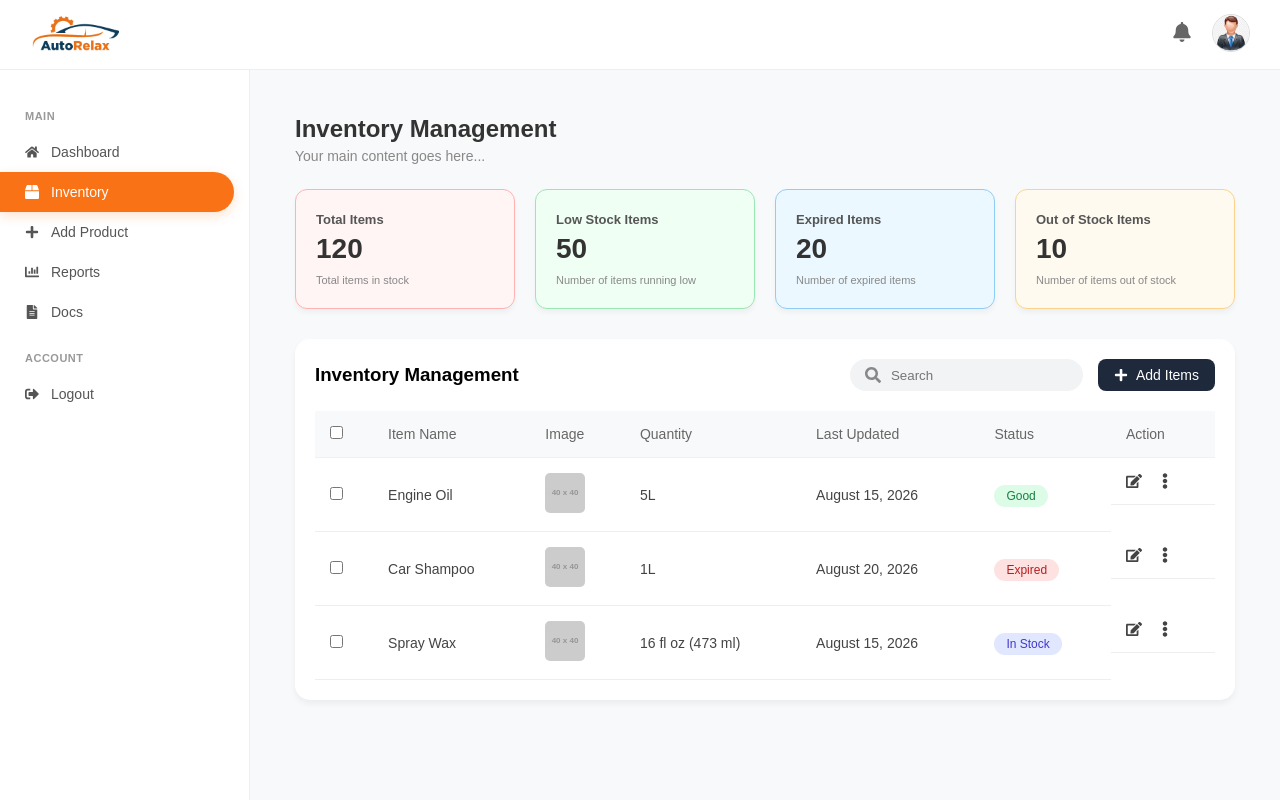
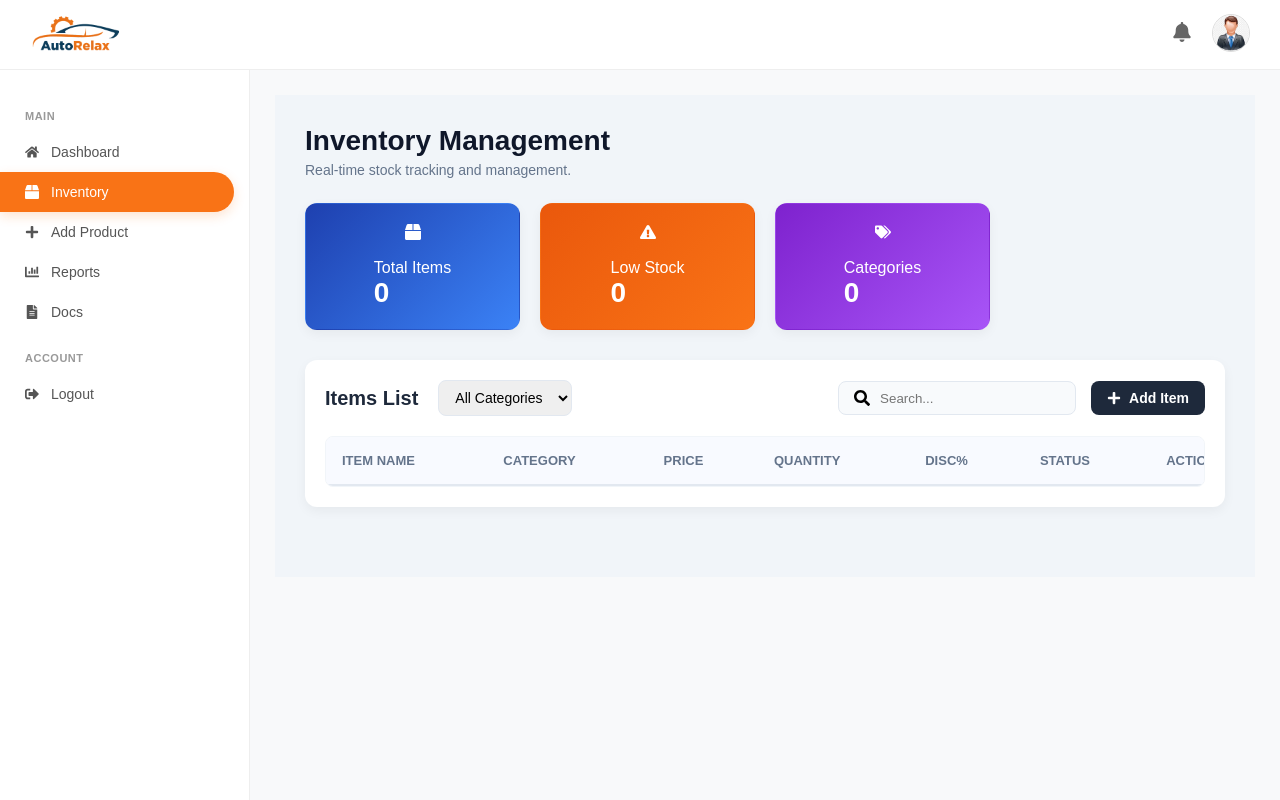
Before and after one commit to AbdulMueez1387/Autorelax-Dashboard, a React (Vite) app in the folder autorelax-dashboard/: page /inventory in a window 1280 px wide. Built offline with nearby package versions, Linux system fonts and the light colour scheme.

Commit message:
inventory done

```diff
--- a/autorelax-dashboard/src/App.css
+++ b/autorelax-dashboard/src/App.css
@@ -35,7 +35,7 @@ body {
   box-sizing: border-box;
 
   /* Scroll control */
-  overflow-y: hidden; /* Isko auto tab karna agar content bilkul fit na aaye */
+  overflow-y: auto; /* Isko auto tab karna agar content bilkul fit na aaye */
   display: flex;
   flex-direction: column;
 }
--- a/autorelax-dashboard/src/App.jsx
+++ b/autorelax-dashboard/src/App.jsx
@@ -21,7 +21,6 @@ function App() {
               <Navbar />
               <div className="main-body">
                 <Sidebar />
-                {/* Main content container */}
                 <div className="content-container">
                   <Routes>
                     <Route path="/dashboard" element={<Dashboard />} />
--- a/autorelax-dashboard/src/components/Inventory.css
+++ b/autorelax-dashboard/src/components/Inventory.css
@@ -1,55 +1,114 @@
+:root {
+  --primary-orange: #f97316;
+  --primary-blue: #1e293b;
+  --bg-light: #f1f5f9;
+  --white: #ffffff;
+  --card-shadow: 0 4px 12px rgba(0, 0, 0, 0.05);
+}
+
+* {
+  box-sizing: border-box;
+  margin: 0;
+  padding: 0;
+}
+
+body {
+  overflow-y: auto !important;
+
+  scrollbar-width: none;       /* Firefox */
+  -ms-overflow-style: none;    /* IE/Edge */
+}
+
+body::-webkit-scrollbar {
+  display: none;               /* Chrome, Safari */
+}
+
 .inventory-container {
-  padding: 20px;
+  padding: 30px;
+  display: block;
+  background: var(--bg-light);
+  height: auto;
 }
 
 .inventory-header h1 {
-  font-size: 24px;
-  color: #333;
+  font-size: 28px;
+  color: #0f172a;
   margin-bottom: 5px;
+  font-weight: 700;
 }
 
 .inventory-header p {
-  color: #888;
+  color: #64748b;
   font-size: 14px;
 }
 
 /* Stats Cards */
 .stats-grid {
   display: grid;
-  grid-template-columns: repeat(auto-fit, minmax(200px, 1fr));
+  grid-template-columns: repeat(3, 1fr);
   gap: 20px;
-  margin-top: 25px;
+  margin: 25px 0;
 }
 
 .stat-card {
+  display: flex;
+  align-items: center;
   padding: 20px;
   border-radius: 12px;
-  border: 1px solid transparent;
+  color: white;
+  gap: 15px;
+  box-shadow: var(--card-shadow);
 }
 
-.pink { background-color: #fff5f5; border-color: #feb2b2; }
-.green { background-color: #f0fff4; border-color: #9ae6b4; }
-.blue { background-color: #ebf8ff; border-color: #90cdf4; }
-.yellow { background-color: #fffff0; border-color: #faf089; }
+.blue-theme {
+  background: linear-gradient(135deg, #1e40af, #3b82f6);
+}
+.orange-theme {
+  background: linear-gradient(135deg, #ea580c, #f97316);
+}
+.purple-theme {
+  background: linear-gradient(135deg, #7e22ce, #a855f7);
+}
 
-.stat-label { color: #555; font-size: 13px; font-weight: 600; }
-.stat-count { font-size: 28px; margin: 5px 0; color: #333; }
-.stat-subtext { font-size: 11px; color: #888; }
+.stat-count {
+  font-size: 28px;
+  font-weight: 800;
+}
 
-/* Table Section */
+/* --- Table Section --- */
 .table-section {
-  background: white;
-  margin-top: 30px;
-  border-radius: 15px;
-  box-shadow: 0 4px 6px rgba(0,0,0,0.05);
+  background: var(--white);
+  border-radius: 12px;
+  box-shadow: var(--card-shadow);
   padding: 20px;
+  margin-top: 20px;
+  margin-bottom: 40px; /* Neechay thori space taake scroll end tak dikhe */
 }
 
 .table-header {
   display: flex;
   justify-content: space-between;
   align-items: center;
-  margin-bottom: 20px;
+  margin-bottom: 25px;
+}
+
+.header-left {
+  display: flex;
+  align-items: center;
+  gap: 20px;
+}
+
+.items-list-text {
+  font-weight: 700;
+  font-size: 20px;
+  color: #1e293b;
+}
+
+.category-dropdown {
+  padding: 8px 12px;
+  border: 1px solid #e2e8f0;
+  border-radius: 8px;
+  font-size: 14px;
 }
 
 .table-actions {
@@ -60,71 +119,239 @@
 .search-bar {
   display: flex;
   align-items: center;
-  background: #f1f3f5;
+  gap: 10px;
+  background: #f8fafc;
   padding: 8px 15px;
-  border-radius: 20px;
-  gap: 10px;
-  color: #888;
+  border-radius: 8px;
+  border: 1px solid #e2e8f0;
 }
 
 .search-bar input {
   border: none;
   background: transparent;
   outline: none;
+  width: 180px;
 }
 
 .add-btn {
-  background: #f97316;
+  background: var(--primary-blue);
   color: white;
   border: none;
-  padding: 8px 20px;
+  padding: 10px 20px;
   border-radius: 8px;
+  cursor: pointer;
   display: flex;
   align-items: center;
   gap: 8px;
-  cursor: pointer;
+  font-weight: 600;
 }
 
-/* Table Design */
+/* --- Table Wrapper (PAGE SCROLL VERSION) --- */
+.table-wrapper {
+  width: 100%;
+  height: auto;
+
+  overflow-y: visible;   /* page scroll use hoga */
+  overflow-x: auto;
+
+  border: 1px solid #f1f5f9;
+  border-radius: 8px;
+  position: relative;
+}
+
+.table-wrapper::-webkit-scrollbar {
+  display: none;
+}
+
 .inventory-table {
   width: 100%;
+  min-width: 950px;
   border-collapse: collapse;
 }
 
+.inventory-table thead {
+  /* Header ko sticky kiya hai taake scroll karte waqt top par rahay */
+  position: sticky;
+  top: 0;
+  z-index: 10;
+  background-color: #f8fafc;
+}
+
 .inventory-table th {
+  padding: 16px;
   text-align: left;
-  padding: 15px;
-  background: #f8f9fa;
-  color: #666;
-  font-weight: 500;
+  font-size: 13px;
+  color: #64748b;
+  text-transform: uppercase;
+  font-weight: 600;
+  border-bottom: 2px solid #e2e8f0;
 }
 
 .inventory-table td {
-  padding: 15px;
-  border-bottom: 1px solid #eee;
-  color: #444;
+  padding: 16px;
+  border-bottom: 1px solid #f1f5f9;
+  color: #334155;
+  font-size: 14px;
+}
+
+/* Item Name Cell */
+.item-name-cell {
+  display: flex;
+  align-items: center;
+  gap: 12px;
+  min-width: 280px;
+}
+
+.item-name-cell span {
+  white-space: normal;
+  word-break: break-word;
+  line-height: 1.4;
 }
 
 .item-img {
-  width: 40px;
-  border-radius: 5px;
+  width: 45px;
+  height: 45px;
+  border-radius: 6px;
+  object-fit: cover;
+  background: #f1f5f9;
+  flex-shrink: 0;
 }
 
-/* Status Badges */
-.status-badge {
-  padding: 4px 12px;
-  border-radius: 15px;
+
+
+/* Status Pills */
+.status-pill {
+  padding: 5px 12px;
+  border-radius: 20px;
   font-size: 12px;
-  font-weight: 500;
+  font-weight: 600;
+  white-space: nowrap;
+}
+.status-pill.in-stock {
+  background: #dcfce7;
+  color: #15803d;
+}
+.status-pill.low-stock {
+  background: #fef3c7;
+  color: #b45309;
+}
+.status-pill.out-of-stock {
+  background: #fee2e2;
+  color: #b91c1c;
 }
 
-.status-badge.good { background: #dcfce7; color: #15803d; }
-.status-badge.expired { background: #fee2e2; color: #b91c1c; }
-.status-badge.in-stock { background: #e0e7ff; color: #4338ca; }
-
-.actions-cell {
-  color: #888;
+/* Action Buttons */
+.action-wrapper {
   display: flex;
-  gap: 15px;
+  gap: 10px;
+  align-items: center;
+}
+.icon-btn {
+  background: none;
+  border: none;
+  cursor: pointer;
+  color: #64748b;
   font-size: 16px;
 }
+
+/* --- Modal Style --- */
+.modal-overlay {
+  position: fixed;
+  top: 0;
+  left: 0;
+  right: 0;
+  bottom: 0;
+  background: rgba(15, 23, 42, 0.6);
+  backdrop-filter: blur(6px);
+  display: flex;
+  justify-content: center;
+  align-items: center;
+  z-index: 2000;
+}
+
+.modal-content {
+  background: var(--white);
+  padding: 30px;
+  border-radius: 16px;
+  width: 90%;
+  max-width: 500px;
+  box-shadow: 0 25px 50px -12px rgba(0, 0, 0, 0.25);
+  animation: modalScale 0.3s ease-out;
+}
+
+@keyframes modalScale {
+  from {
+    transform: scale(0.9);
+    opacity: 0;
+  }
+  to {
+    transform: scale(1);
+    opacity: 1;
+  }
+}
+
+.modal-header {
+  display: flex;
+  justify-content: space-between;
+  align-items: center;
+  margin-bottom: 20px;
+}
+
+.modal-header h2 {
+  font-size: 22px;
+  font-weight: 700;
+  color: var(--primary-blue);
+  margin: 0;
+}
+
+.image-upload-box {
+  width: 100%;
+  height: 130px;
+  border: 2px dashed #cbd5e1;
+  background: #f8fafc;
+  border-radius: 12px;
+  display: flex;
+  flex-direction: column;
+  justify-content: center;
+  align-items: center;
+  margin-bottom: 20px;
+  cursor: pointer;
+  overflow: hidden;
+}
+
+.image-upload-box img {
+  width: 100%;
+  height: 100%;
+  object-fit: contain;
+}
+
+.form-grid {
+  display: grid;
+  grid-template-columns: 1fr 1fr;
+  gap: 15px;
+  margin-bottom: 20px;
+}
+
+.form-grid input[type="text"]:first-child {
+  grid-column: span 2;
+}
+
+.form-grid input,
+.form-grid select {
+  width: 100%;
+  padding: 12px;
+  border: 1px solid #e2e8f0;
+  border-radius: 10px;
+  outline: none;
+}
+
+.save-btn {
+  width: 100%;
+  padding: 14px;
+  background: var(--primary-blue);
+  color: white;
+  border: none;
+  border-radius: 10px;
+  font-weight: 600;
+  cursor: pointer;
+}
--- a/autorelax-dashboard/src/components/Inventory.jsx
+++ b/autorelax-dashboard/src/components/Inventory.jsx
@@ -1,102 +1,273 @@
-import React from "react";
-import { FaPlus, FaSearch, FaEllipsisV, FaEdit, FaTrashAlt } from "react-icons/fa";
+import React, { useState, useEffect } from "react";
+import {
+  FaPlus,
+  FaSearch,
+  FaEdit,
+  FaTrashAlt,
+  FaTimes,
+  FaBox,
+  FaExclamationTriangle,
+  FaTags,
+  FaUpload,
+  FaEllipsisH,
+  FaEye,
+} from "react-icons/fa";
 import "./Inventory.css";
 
 const Inventory = () => {
-  const inventoryData = [
-    { id: 1, name: "Engine Oil", quantity: "5L", updated: "August 15, 2026", status: "Good", image: "https://via.placeholder.com/40" },
-    { id: 2, name: "Car Shampoo", quantity: "1L", updated: "August 20, 2026", status: "Expired", image: "https://via.placeholder.com/40" },
-    { id: 3, name: "Spray Wax", quantity: "16 fl oz (473 ml)", updated: "August 15, 2026", status: "In Stock", image: "https://via.placeholder.com/40" },
-  ];
+  const [inventoryData, setInventoryData] = useState(() => {
+    const savedData = localStorage.getItem("inventory");
+    return savedData ? JSON.parse(savedData) : [];
+  });
+
+  const [showModal, setShowModal] = useState(false);
+  const [isEditing, setIsEditing] = useState(false);
+  const [editId, setEditId] = useState(null);
+  const [searchTerm, setSearchTerm] = useState("");
+  const [selectedCategory, setSelectedCategory] = useState("All");
+  const [activeMenu, setActiveMenu] = useState(null);
+
+  const [formData, setFormData] = useState({
+    name: "",
+    category: "Fluids",
+    quantity: "",
+    totalCapacity: "",
+    price: "",
+    discount: "",
+    image: "",
+  });
+
+  useEffect(() => {
+    localStorage.setItem("inventory", JSON.stringify(inventoryData));
+  }, [inventoryData]);
+
+  const handleImageChange = (e) => {
+    const file = e.target.files[0];
+    if (file) {
+      const reader = new FileReader();
+      reader.onloadend = () =>
+        setFormData({ ...formData, image: reader.result });
+      reader.readAsDataURL(file);
+    }
+  };
+
+  const getStatus = (item) => {
+    const qty = Number(item.quantity);
+    const capacity = Number(item.totalCapacity);
+    if (qty <= 0) return "Out of Stock";
+    if (qty <= capacity * 0.05) return "Low Stock";
+    return "In Stock";
+  };
+
+  const handleSave = (e) => {
+    e.preventDefault();
+    const finalData = {
+      ...formData,
+      totalCapacity: isEditing ? formData.totalCapacity : formData.quantity,
+    };
+
+    if (isEditing) {
+      setInventoryData(
+        inventoryData.map((item) =>
+          item.id === editId ? { ...finalData, id: editId } : item
+        )
+      );
+    } else {
+      setInventoryData([...inventoryData, { ...finalData, id: Date.now() }]);
+    }
+    closeModal();
+  };
+
+  const openEditModal = (item) => {
+    setFormData(item);
+    setEditId(item.id);
+    setIsEditing(true);
+    setShowModal(true);
+    setActiveMenu(null);
+  };
+
+  const closeModal = () => {
+    setShowModal(false);
+    setIsEditing(false);
+    setFormData({
+      name: "",
+      category: "Fluids",
+      quantity: "",
+      totalCapacity: "",
+      price: "",
+      discount: "",
+      image: "",
+    });
+  };
+
+  const filteredData = inventoryData.filter(
+    (item) =>
+      (selectedCategory === "All" || item.category === selectedCategory) &&
+      item.name.toLowerCase().includes(searchTerm.toLowerCase())
+  );
 
   return (
     <div className="inventory-container">
       <header className="inventory-header">
         <h1>Inventory Management</h1>
-        <p>Your main content goes here...</p>
+        <p>Real-time stock tracking and management.</p>
       </header>
 
-      {/* Summary Cards */}
       <div className="stats-grid">
-        <div className="stat-card pink">
+        <div className="stat-card blue-theme">
+          <div className="stat-icon"><FaBox /></div>
           <div className="stat-info">
             <span className="stat-label">Total Items</span>
-            <h2 className="stat-count">120</h2>
-            <span className="stat-subtext">Total items in stock</span>
+            <h2 className="stat-count">{inventoryData.length}</h2>
           </div>
         </div>
-        <div className="stat-card green">
+        <div className="stat-card orange-theme">
+          <div className="stat-icon"><FaExclamationTriangle /></div>
           <div className="stat-info">
-            <span className="stat-label">Low Stock Items</span>
-            <h2 className="stat-count">50</h2>
-            <span className="stat-subtext">Number of items running low</span>
+            <span className="stat-label">Low Stock</span>
+            <h2 className="stat-count">
+              {inventoryData.filter((i) => getStatus(i) === "Low Stock").length}
+            </h2>
           </div>
         </div>
-        <div className="stat-card blue">
+        <div className="stat-card purple-theme">
+          <div className="stat-icon"><FaTags /></div>
           <div className="stat-info">
-            <span className="stat-label">Expired Items</span>
-            <h2 className="stat-count">20</h2>
-            <span className="stat-subtext">Number of expired items</span>
-          </div>
-        </div>
-        <div className="stat-card yellow">
-          <div className="stat-info">
-            <span className="stat-label">Out of Stock Items</span>
-            <h2 className="stat-count">10</h2>
-            <span className="stat-subtext">Number of items out of stock</span>
+            <span className="stat-label">Categories</span>
+            <h2 className="stat-count">
+              {[...new Set(inventoryData.map((i) => i.category))].length}
+            </h2>
           </div>
         </div>
       </div>
 
-      {/* Table Section */}
       <div className="table-section">
         <div className="table-header">
-          <h3>Inventory Management</h3>
+          <div className="header-left">
+            <span className="items-list-text">Items List</span>
+            <select
+              className="category-dropdown"
+              value={selectedCategory}
+              onChange={(e) => setSelectedCategory(e.target.value)}
+            >
+              <option value="All">All Categories</option>
+              <option value="Fluids">Fluids</option>
+              <option value="Cleaning">Cleaning</option>
+              <option value="Tools">Tools</option>
+            </select>
+          </div>
           <div className="table-actions">
             <div className="search-bar">
               <FaSearch />
-              <input type="text" placeholder="Search" />
+              <input
+                type="text"
+                placeholder="Search..."
+                onChange={(e) => setSearchTerm(e.target.value)}
+              />
             </div>
-            <button className="add-btn">
-              <FaPlus /> Add Items
+            <button className="add-btn" onClick={() => setShowModal(true)}>
+              <FaPlus /> Add Item
             </button>
           </div>
         </div>
 
+        <div className="table-wrapper">
           <table className="inventory-table">
             <thead>
               <tr>
-              <th><input type="checkbox" /></th>
                 <th>Item Name</th>
-              <th>Image</th>
+                <th>Category</th>
+                <th>Price</th>
                 <th>Quantity</th>
-              <th>Last Updated</th>
+                <th>Disc%</th>
                 <th>Status</th>
                 <th>Action</th>
               </tr>
             </thead>
             <tbody>
-            {inventoryData.map((item) => (
+              {filteredData.map((item) => {
+                const status = getStatus(item);
+                return (
                   <tr key={item.id}>
-                <td><input type="checkbox" /></td>
-                <td>{item.name}</td>
-                <td><img src={item.image} alt={item.name} className="item-img" /></td>
+                    <td className="item-name-cell">
+                      <img
+                        src={item.image || "https://via.placeholder.com/40"}
+                        alt=""
+                        className="item-img"
+                      />
+                      <span className="truncate-text">{item.name}</span>
+                    </td>
+                    <td>{item.category}</td>
+                    <td>Rs. {item.price}</td>
                     <td>{item.quantity}</td>
-                <td>{item.updated}</td>
+                    <td>{item.discount}%</td>
                     <td>
-                  <span className={`status-badge ${item.status.toLowerCase().replace(" ", "-")}`}>
-                    {item.status}
+                      <span className={`status-pill ${status.toLowerCase().replace(/\s+/g, "-")}`}>
+                        {status}
                       </span>
                     </td>
-                <td className="actions-cell">
-                  <FaEdit className="edit-icon" />
-                  <FaEllipsisV className="more-icon" />
+                    <td className="action-col">
+                      <div className="action-wrapper">
+                        <button className="icon-btn edit" onClick={() => openEditModal(item)}>
+                          <FaEdit />
+                        </button>
+                        <button
+                          className="icon-btn menu"
+                          onClick={() => setActiveMenu(activeMenu === item.id ? null : item.id)}
+                        >
+                          <FaEllipsisH />
+                        </button>
+                        {activeMenu === item.id && (
+                          <div className="dropdown-menu">
+                            <button onClick={() => {
+                              if (window.confirm("Delete?"))
+                                setInventoryData(inventoryData.filter((i) => i.id !== item.id));
+                            }}>
+                              <FaTrashAlt /> Delete
+                            </button>
+                            <button><FaEye /> Details</button>
+                          </div>
+                        )}
+                      </div>
                     </td>
                   </tr>
-            ))}
+                );
+              })}
             </tbody>
           </table>
         </div>
+      </div>
+
+      {showModal && (
+        <div className="modal-overlay">
+          <div className="modal-content">
+            <div className="modal-header">
+              <h2>{isEditing ? "Update Product" : "Add New Product"}</h2>
+              <div className="close-modal-icon" onClick={closeModal}>
+                <FaTimes />
+              </div>
+            </div>
+            <form onSubmit={handleSave}>
+              <div className="image-upload-box" onClick={() => document.getElementById("fileInput").click()}>
+                {formData.image ? <img src={formData.image} alt="preview" /> : <><FaUpload /> <p>Upload Image</p></>}
+                <input type="file" id="fileInput" hidden onChange={handleImageChange} />
+              </div>
+              <div className="form-grid">
+                <input type="text" placeholder="Product Name" required value={formData.name} onChange={(e) => setFormData({ ...formData, name: e.target.value })} />
+                <select value={formData.category} onChange={(e) => setFormData({ ...formData, category: e.target.value })}>
+                  <option value="Fluids">Fluids</option>
+                  <option value="Cleaning">Cleaning</option>
+                  <option value="Tools">Tools</option>
+                </select>
+                <input type="number" placeholder="Price" required value={formData.price} onChange={(e) => setFormData({ ...formData, price: e.target.value })} />
+                <input type="number" placeholder="Quantity" required value={formData.quantity} onChange={(e) => setFormData({ ...formData, quantity: e.target.value })} />
+                <input type="number" placeholder="Discount %" value={formData.discount} onChange={(e) => setFormData({ ...formData, discount: e.target.value })} />
+              </div>
+              <button type="submit" className="save-btn">{isEditing ? "Update Product" : "Save Product"}</button>
+            </form>
+          </div>
+        </div>
+      )}
     </div>
   );
 };
```
Lines whose indentation alone changed are shown as unchanged.
